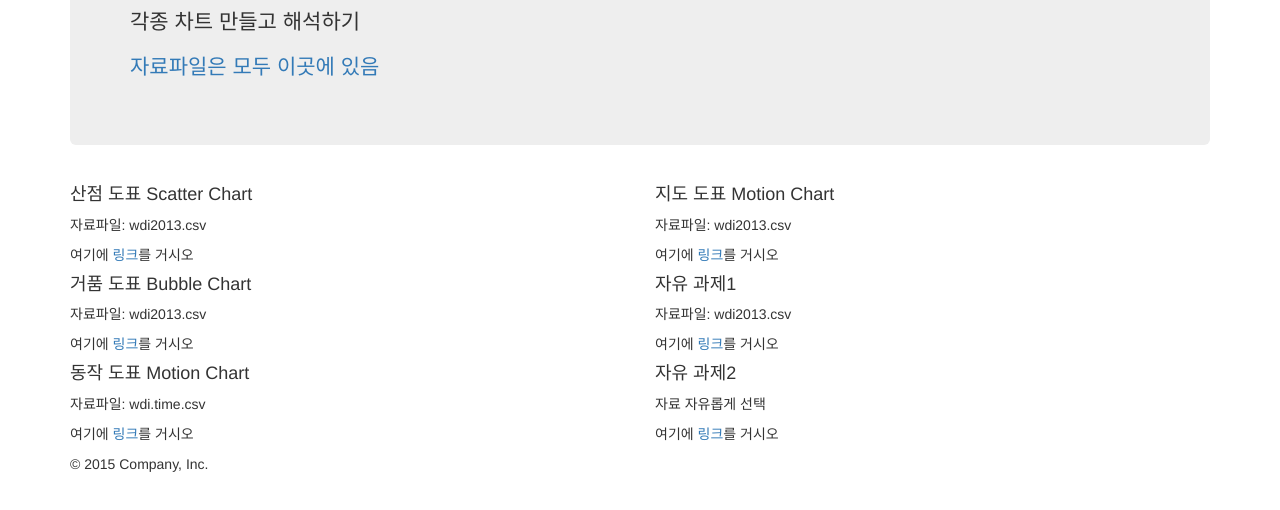
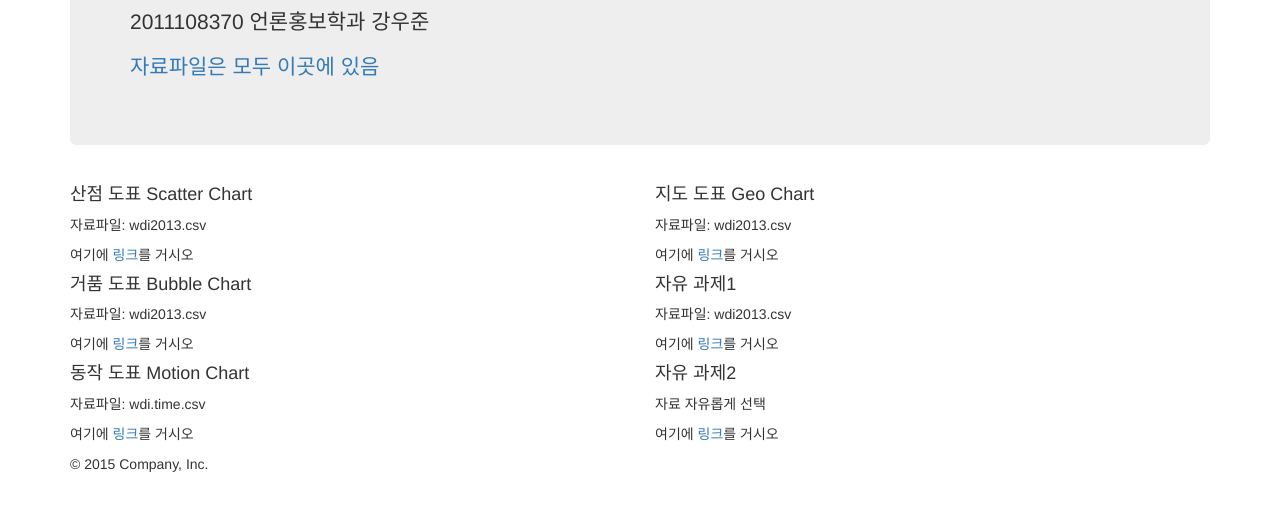
Before and after one commit to kangwoojun/kangwoojun.github.io, a plain HTML site: page boot.html in a window 1280 px wide. Shown: the part 160-670 px from the top of the page. Drawn offline with nearby package versions, Linux system fonts and the light colour scheme; a script that the page names is missing.

Commit message:
Update boot.html

```diff
--- a/boot.html
+++ b/boot.html
@@ -44,7 +44,7 @@
 
       <div class="jumbotron">
         <h2>기말 과제</h2>
-        <p class="lead">각종 차트 만들고 해석하기</p>
+        <p class="lead">2011108370 언론홍보학과 강우준 </p>
         <p><a href="https://sites.google.com/a/minds.kr/file/file">자료파일은 모두 이곳에 있음</a></p>
       </div>
 
@@ -64,7 +64,7 @@
         </div>
 
         <div class="col-lg-6">
-          <h4>지도 도표 Motion Chart</h4>
+          <h4>지도 도표 Geo Chart</h4>
           <p>자료파일: wdi2013.csv</p>
           <p>여기에 <a href="이 자리에 URL">링크</a>를 거시오</p>
 
```
